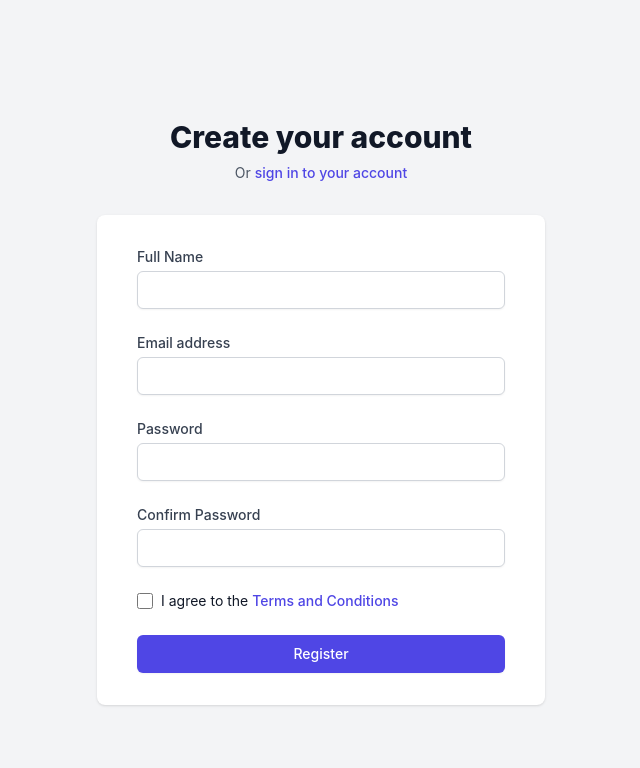
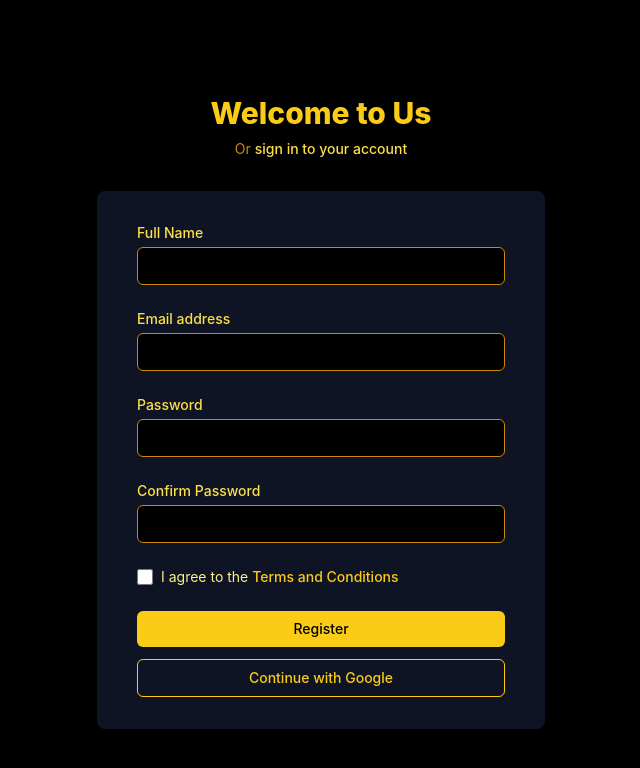
Before and after one commit to huyldph/online-chess, a Vue app in the folder frontend/: page /register in a window 1280 px wide. Shown: the top 768 px of the page, without its empty margins (319-959 px from the left). Built offline with nearby package versions, Linux system fonts and the light colour scheme; no server answers.

Commit message:
feat(frontend): update background

```diff
--- a/frontend/src/components/Login.vue
+++ b/frontend/src/components/Login.vue
@@ -36,18 +36,6 @@
           Continue with Google
         </button>
 
-        <!-- Facebook Login -->
-        <button
-            @click="handleFacebook"
-            class="flex items-center justify-center gap-2 w-full py-2 bg-yellow-500 text-black border border-yellow-600 rounded-md hover:bg-yellow-400 transition"
-        >
-          <svg xmlns="http://www.w3.org/2000/svg" class="w-5 h-5" fill="currentColor" viewBox="0 0 24 24">
-            <!-- icon path giữ nguyên -->
-            <path d="..." />
-          </svg>
-          Continue with Facebook
-        </button>
-
         <div class="border-t border-yellow-500"></div>
 
         <button
@@ -66,7 +54,6 @@ import {ref, onMounted} from "vue";
 import {useRouter} from "vue-router";
 import {logIn, isAuthenticated} from "@/services/authenticationService";
 import {OAuthConfig} from "@/configurations/configuration";
-import axiosInstance from "@/services/axiosConfig";
 
 const router = useRouter();
 const username = ref("");
--- a/frontend/src/components/Register.vue
+++ b/frontend/src/components/Register.vue
@@ -1,82 +1,84 @@
 <template>
-  <div class="min-h-screen bg-gray-100 flex flex-col justify-center py-12 sm:px-6 lg:px-8">
+  <div class="min-h-screen bg-black flex flex-col justify-center py-12 sm:px-6 lg:px-8">
     <div class="sm:mx-auto sm:w-full sm:max-w-md">
-      <h2 class="mt-6 text-center text-3xl font-extrabold text-gray-900">
-        Create your account
+      <h2 class="mt-6 text-center text-3xl font-extrabold text-yellow-400">
+        Welcome to Us
       </h2>
-      <p class="mt-2 text-center text-sm text-gray-600">
+      <p class="mt-2 text-center text-sm text-yellow-600">
         Or
-        <router-link to="/login" class="font-medium text-indigo-600 hover:text-indigo-500">
+        <router-link to="/login" class="font-medium text-yellow-300 hover:text-yellow-400">
           sign in to your account
         </router-link>
       </p>
     </div>
 
     <div class="mt-8 sm:mx-auto sm:w-full sm:max-w-md">
-      <div class="bg-white py-8 px-4 shadow sm:rounded-lg sm:px-10">
+      <div class="bg-[#0e1424] py-8 px-4 shadow sm:rounded-lg sm:px-10 text-yellow-200">
         <form class="space-y-6" @submit.prevent="handleSubmit">
           <div>
-            <label for="name" class="block text-sm font-medium text-gray-700">
+            <label for="name" class="block text-sm font-medium text-yellow-300">
               Full Name
             </label>
             <div class="mt-1">
               <input id="name" name="name" type="text" required
-                     class="appearance-none block w-full px-3 py-2 border border-gray-300 rounded-md shadow-sm placeholder-gray-400 focus:outline-none focus:ring-indigo-500 focus:border-indigo-500 sm:text-sm"
+                     class="block w-full px-3 py-2 border border-yellow-600 bg-black text-yellow-100 rounded-md placeholder-yellow-500 focus:outline-none focus:ring-yellow-500 focus:border-yellow-500 sm:text-sm"
                      v-model="name" />
             </div>
           </div>
 
           <div>
-            <label for="email" class="block text-sm font-medium text-gray-700">
+            <label for="email" class="block text-sm font-medium text-yellow-300">
               Email address
             </label>
             <div class="mt-1">
               <input id="email" name="email" type="email" required
-                     class="appearance-none block w-full px-3 py-2 border border-gray-300 rounded-md shadow-sm placeholder-gray-400 focus:outline-none focus:ring-indigo-500 focus:border-indigo-500 sm:text-sm"
+                     class="block w-full px-3 py-2 border border-yellow-600 bg-black text-yellow-100 rounded-md placeholder-yellow-500 focus:outline-none focus:ring-yellow-500 focus:border-yellow-500 sm:text-sm"
                      v-model="email" />
             </div>
           </div>
 
           <div>
-            <label for="password" class="block text-sm font-medium text-gray-700">
+            <label for="password" class="block text-sm font-medium text-yellow-300">
               Password
             </label>
             <div class="mt-1">
               <input id="password" name="password" type="password" required
-                     class="appearance-none block w-full px-3 py-2 border border-gray-300 rounded-md shadow-sm placeholder-gray-400 focus:outline-none focus:ring-indigo-500 focus:border-indigo-500 sm:text-sm"
+                     class="block w-full px-3 py-2 border border-yellow-600 bg-black text-yellow-100 rounded-md placeholder-yellow-500 focus:outline-none focus:ring-yellow-500 focus:border-yellow-500 sm:text-sm"
                      v-model="password" />
             </div>
           </div>
 
           <div>
-            <label for="confirmPassword" class="block text-sm font-medium text-gray-700">
+            <label for="confirmPassword" class="block text-sm font-medium text-yellow-300">
               Confirm Password
             </label>
             <div class="mt-1">
               <input id="confirmPassword" name="confirmPassword" type="password" required
-                     class="appearance-none block w-full px-3 py-2 border border-gray-300 rounded-md shadow-sm placeholder-gray-400 focus:outline-none focus:ring-indigo-500 focus:border-indigo-500 sm:text-sm"
+                     class="block w-full px-3 py-2 border border-yellow-600 bg-black text-yellow-100 rounded-md placeholder-yellow-500 focus:outline-none focus:ring-yellow-500 focus:border-yellow-500 sm:text-sm"
                      v-model="confirmPassword" />
             </div>
           </div>
 
-          <div class="flex items-center justify-between">
           <div class="flex items-center">
             <input id="terms" name="terms" type="checkbox" required
-                     class="h-4 w-4 text-indigo-600 focus:ring-indigo-500 border-gray-300 rounded"
+                   class="h-4 w-4 text-yellow-500 focus:ring-yellow-500 border-yellow-600 rounded"
                    v-model="acceptTerms" />
-              <label for="terms" class="ml-2 block text-sm text-gray-900">
+            <label for="terms" class="ml-2 block text-sm text-yellow-200">
               I agree to the
-                <a href="#" class="font-medium text-indigo-600 hover:text-indigo-500">
+              <a href="#" class="font-medium text-yellow-400 hover:text-yellow-300">
                 Terms and Conditions
               </a>
             </label>
           </div>
-          </div>
 
-          <div>
+          <div class="space-y-3">
             <button type="submit"
-                    class="w-full flex justify-center py-2 px-4 border border-transparent rounded-md shadow-sm text-sm font-medium text-white bg-indigo-600 hover:bg-indigo-700 focus:outline-none focus:ring-2 focus:ring-offset-2 focus:ring-indigo-500">
+                    class="w-full flex justify-center py-2 px-4 rounded-md text-sm font-medium text-black bg-yellow-400 hover:bg-yellow-500 focus:outline-none focus:ring-2 focus:ring-yellow-500">
               Register
+            </button>
+            <button type="button"
+                    class="w-full flex justify-center py-2 px-4 border border-yellow-400 text-yellow-400 rounded-md text-sm font-medium hover:bg-yellow-500 hover:text-black transition">
+              Continue with Google
             </button>
           </div>
         </form>
@@ -84,27 +86,3 @@
     </div>
   </div>
 </template>
-
-<script setup>
-import { ref } from 'vue'
-
-const name = ref('')
-const email = ref('')
-const password = ref('')
-const confirmPassword = ref('')
-const acceptTerms = ref(false)
-
-const handleSubmit = () => {
-  if (password.value !== confirmPassword.value) {
-    alert('Passwords do not match!')
-    return
-  }
-  // Handle form submission
-  console.log('Form submitted:', {
-    name: name.value,
-    email: email.value,
-    password: password.value,
-    acceptTerms: acceptTerms.value
-  })
-}
-</script>
```
Lines whose indentation alone changed are shown as unchanged.
